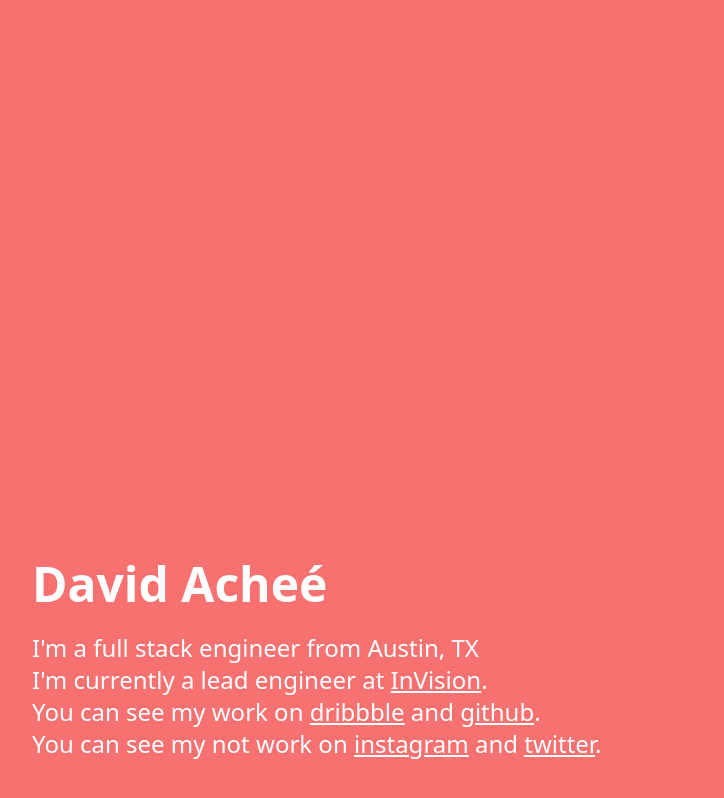
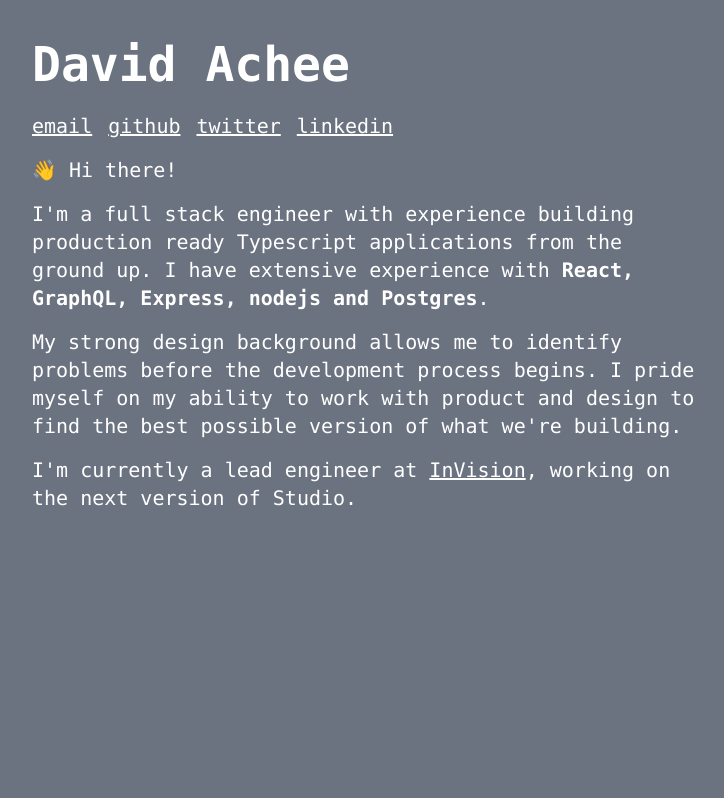
Before and after one commit to davidachee/davidachee, a Next.js app: page / in a window 1280 px wide. Shown: the whole page, without its empty margins (8-732 px from the left). Built offline with nearby package versions, Linux system fonts and the light colour scheme.

Commit message:
Add prettier, update wording and styles

```diff
--- a/components/inline-link.tsx
+++ b/components/inline-link.tsx
@@ -1,8 +1,23 @@
 interface Props {
-    href: string
-    text: string
+  href: string
+  text: string
+  className?: string
 }
 
 export default function InlineLink(props: Props) {
-    return (<a className="hover:text-yellow-300 dark:hover:text-red-400 transition-colors duration-300 underline" href={props.href}>{props.text}</a>)
+  return (
+    <a
+      className={`
+        hover:text-yellow-300
+        dark:hover:text-red-400
+        transition-colors
+        duration-300
+        underline
+        ${props.className}
+      `}
+      href={props.href}
+    >
+      {props.text}
+    </a>
+  )
 }
--- a/package.json
+++ b/package.json
@@ -16,6 +16,7 @@
     "@types/react": "^17.0.0",
     "autoprefixer": "10.0.2",
     "postcss": "8.1.7",
+    "prettier": "2.2.1",
     "tailwindcss": "^2.0.1",
     "typescript": "^4.1.2"
   },
--- a/pages/index.tsx
+++ b/pages/index.tsx
@@ -4,17 +4,35 @@ import InlineLink from '../components/inline-link'
 export default function IndexPage() {
   return (
     <Fragment>
-      <div className="p-10 absolute bottom-0">
-        <h1 className="font-extrabold text-5xl pb-2 text-white">
-            David Acheé
-        </h1>
-        <p className="font-light pt-4 text-2xl text-white">
-          I'm a full stack engineer from Austin, TX <br />
-          I'm currently a lead engineer at <InlineLink href="https://www.invisionapp.com/" text="InVision" />. <br />
-          You can see my work on <InlineLink href="https://dribbble.com/davidachee" text="dribbble" /> and <InlineLink href="https://github.com/davidachee" text="github" />. <br />
-          You can see my not work on <InlineLink href="https://www.instagram.com/davidachee/" text="instagram" /> and <InlineLink href="https://twitter.com/davidachee" text="twitter" />.
+      <div className="p-10">
+        <h1 className="font-mono font-bold text-5xl pb-2 text-white">David Achee</h1>
+        <p className="font-mono font-light pt-4 text-xl max-w-2xl text-white">
+          <InlineLink className="pr-4" href="mailto:hi@davidachee.com" text="email" />
+          <InlineLink className="pr-4" href="https://github.com/davidachee" text="github" />
+          <InlineLink className="pr-4" href="https://twitter.com/davidachee" text="twitter" />
+          <InlineLink
+            className="pr-4"
+            href="https://www.linkedin.com/in/david-achee-14380338/"
+            text="linkedin"
+          />
+        </p>
+        <p className="font-mono font-light pt-4 text-xl max-w-2xl text-white">👋 Hi there!</p>
+        <p className="font-mono font-light pt-4 text-xl max-w-2xl text-white">
+          I'm a full stack engineer with experience building production ready Typescript
+          applications from the ground up. I have extensive experience with{' '}
+          <strong className="font-bold">React, GraphQL, Express, nodejs and Postgres</strong>.
+        </p>
+        <p className="font-mono font-light pt-4 text-xl max-w-2xl text-white">
+          My strong design background allows me to identify problems before the development process
+          begins. I pride myself on my ability to work with product and design to find the best
+          possible version of what we're building.
+        </p>
+        <p className="font-mono font-light pt-4 text-xl max-w-2xl text-white">
+          I'm currently a lead engineer at{' '}
+          <InlineLink href="https://www.invisionapp.com/" text="InVision" />, working on the next
+          version of Studio.
         </p>
       </div>
-      </Fragment>
+    </Fragment>
   )
 }
--- a/styles/index.css
+++ b/styles/index.css
@@ -8,7 +8,7 @@
 
 html,
 body {
-  @apply bg-red-400 dark:bg-gray-800;
+  @apply bg-gray-500;
 }
 
 /* Start purging... */
```
Also changed, not shown: .prettierrc.json (added), 2 other files (tests, documents, lock files or other folders).
